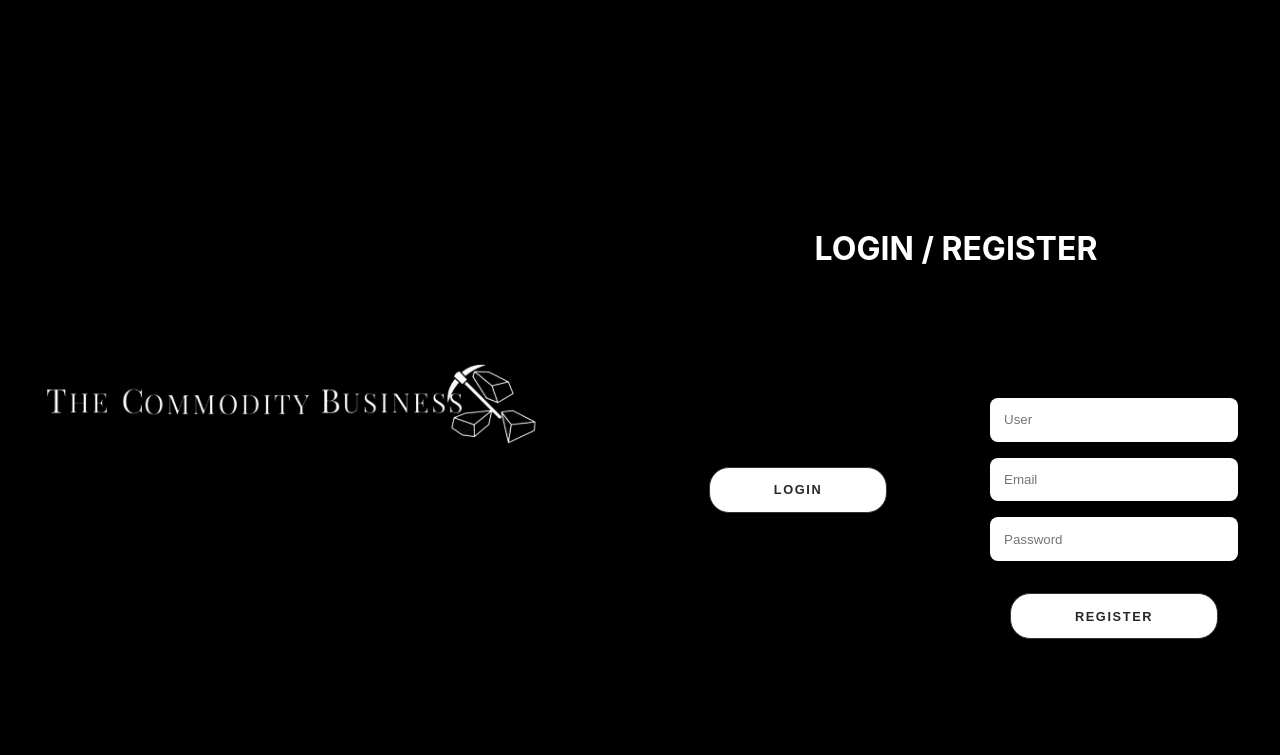
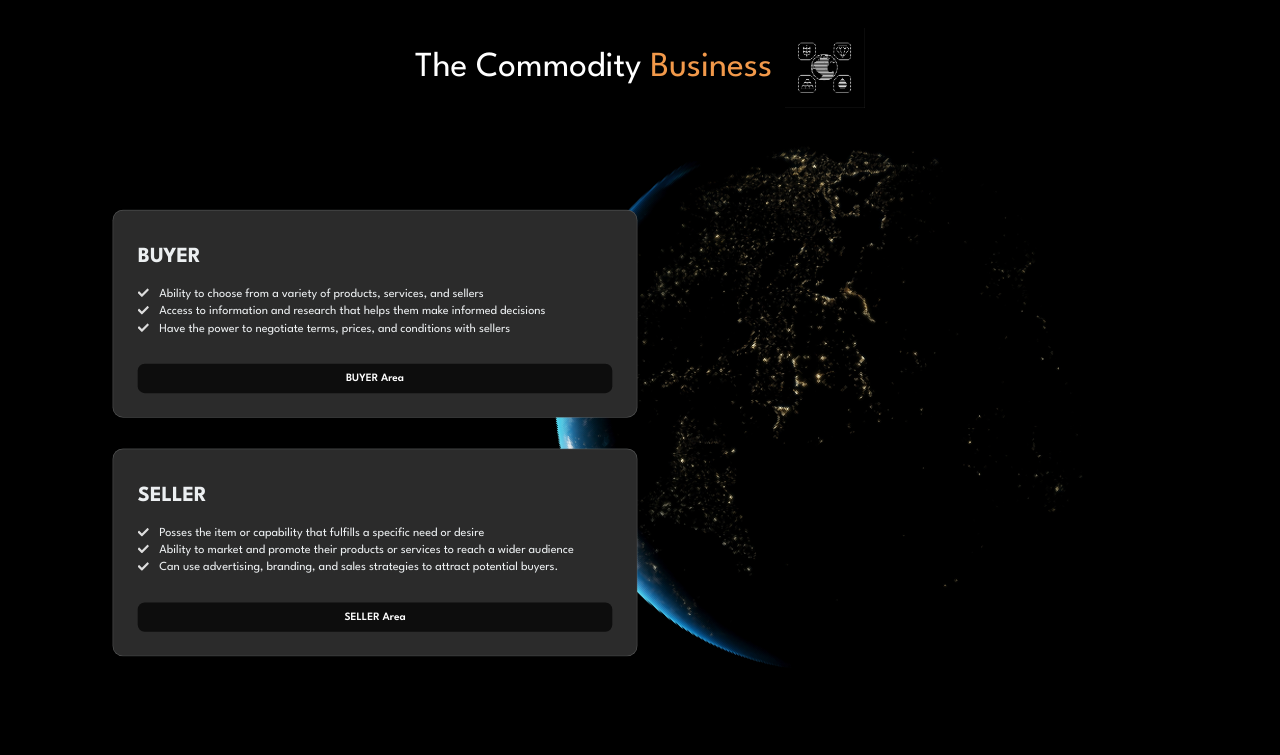
Before and after one commit to d1gga1/TRW-Commodity-Business, a website built with Vite: page choose.html in a window 1280 px wide. Built offline with nearby package versions, Linux system fonts and the light colour scheme.

Commit message:
finished home like Suleman said

```diff
--- a/choose.css
+++ b/choose.css
@@ -10,15 +10,13 @@
 
 html,
 body {
-  height: 100%;
-  min-height: 100vh;
+  height: 100vh;
   background-image: url(images/earth[1]_page-0001.jpg);
   background-repeat: no-repeat;
   background-size: contain;
   background-attachment: fixed;
   background-position: right;
   background-color: black;
-
 }
 
 body {
@@ -28,6 +26,7 @@ body {
   font-size: 1.1rem;
   line-height: 1.2;
   color: #ddd;
+  overflow: hidden;
 }
 
 ul {
@@ -36,18 +35,13 @@ ul {
 
 .main {
   width: 100%;
-  overflow-y: hidden;
-  overflow-x: hidden;
-  margin-bottom: 0;
-  padding-bottom: 0;
- max-height: 100vh;
+  margin-bottom: 20px;
+  margin-top: -50px;
+
 }
 
 .cards {
   position: relative;
-  margin-top: 20px;
-  margin-bottom: 0;
-  padding-bottom: 0;
 }
 
 .cards__inner {
@@ -57,11 +51,7 @@ ul {
   gap: 2.5em;
   transform: scale(0.7);
   max-width: 750px;
-  margin-bottom: 0;
-  padding-bottom: 0;
-
 }
-
 
 .card {
   --flow-space: 0.5em;
@@ -182,23 +172,28 @@ h1{
   color: white;
 	text-align: center;
 	position: relative;
-	top: 25%;
 	z-index: 101;
-}
-
-.body-header{
-  margin-bottom:10px;
-  margin-left: -5%;x
+  font-weight: 100;
 }
 
 .header-logo{
-  width: 15%;
-  position: absolute;
-  top: 0px;
-  left: 20px;
-  margin: 20px;
+  display: flex;
+  align-items: center;
+  justify-content: space-between;
+  width: 450px;
 }
 
-.header-logo img {
+.logo-div {
+  width: 80px;
+  height: 80px;
+}
+
+.logo {
   width: 100%;
+  height: 100%;
+  border: none;
 }
+
+.header-logo span {
+  color: #f2994a;
+}
--- a/choose.html
+++ b/choose.html
@@ -4,65 +4,57 @@
     <meta charset="UTF-8">
     <meta name="viewport" content="width=device-width, initial-scale=1.0">
     <title>Document</title>
-    <link rel="stylesheet" href="login-main.css" />
-</head>
-<body>
-<div class="container1">
-    <div class="left-column">
-        <!-- Contenuto della colonna sinistra -->
+    <link rel="stylesheet" href="choose.css" />
+  </head>
+  <body>
+    <div class="header-logo">
+      <h1>The Commodity <span>Business</span></h1>
+      <div class="logo-div">
+        <img src="images/TCB_logo-new.png" class="logo" alt="Business Logo">
+      </div>
     </div>
-    <div class="right-column">
-        <h1>LOGIN / REGISTER</h1>
+    <main class="main flow">
+      <div class="main__cards cards">
+        <div class="cards__inner">
+          <div class="cards__card card">
+            <h2 class="card__heading"></h2>
+            <p class="card__price">BUYER</p>
+            <ul role="list" class="card__bullets flow">
+              <li>
+                Ability to choose from a variety of products, services, and
+                sellers
+              </li>
+              <li>
+                Access to information and research that helps them make informed
+                decisions
+              </li>
+              <li>
+                Have the power to negotiate terms, prices, and conditions with
+                sellers
+              </li>
+            </ul>
+            <a href="index.html" class="card__cta cta">BUYER Area</a>
+          </div>
 
-        <div class="container right-panel-active">
-            <!-- Sign Up -->
-
-            <div class="container__form container--signin">
-                <form action="#" class="form" id="form2" onsubmit="return validateForm()">
-                    <h2 class="form__title">Login</h2>
-                    <input type="email" placeholder="Email" id="emailField" class="input" required />
-                    <input type="password" placeholder="Password" id="passwordField" class="input" required />
-                    <a href="#" class="link">Forgot your password?</a>
-                    <a href="globe.html" class="btn" id="loginButton">Login</a>
-                </form>
-            </div>
-
-            <script>
-                function validateForm() {
-                    const emailField = document.getElementById("emailField");
-                    const passwordField = document.getElementById("passwordField");
-
-                    if (emailField.value.trim() === "" || passwordField.value.trim() === "") {
-                        // Mostra un messaggio di errore o esegui un'altra azione per avvisare l'utente.
-                        alert("Si prega di compilare tutti i campi.");
-                        return false; // Impedisce l'invio del modulo.
-                    }
-                    return true; // Permette l'invio del modulo se i campi sono compilati.
-                }
-            </script>
-
-            <!-- Sign In -->
-            <div class="container__form container--signup">
-                <form action="#" class="form" id="form1">
-                    <h2 class="form__title">Register</h2>
-                    <input type="text" placeholder="User" class="input" required />
-                    <input type="email" placeholder="Email" class="input" required />
-                    <input type="password" placeholder="Password" class="input" required />
-                    <button href="globe.html" class="btn">Register</button>
-                </form>
-            </div>
-
-            <!-- Overlay -->
-            <div class="container__overlay">
-                <div class="overlay">
-                    <div class="overlay__panel overlay--left">
-                        <button class="btn" id="signIn">Login</button>
-                    </div>
-                    <div class="overlay__panel overlay--right">
-                        <button class="btn" id="signUp">Register</button>
-                    </div>
-                </div>
-            </div>
+          <div class="cards__card card">
+            <h2 class="card__heading"></h2>
+            <p class="card__price">SELLER</p>
+            <ul role="list" class="card__bullets flow">
+              <li>
+                Posses the item or capability that fulfills a specific need or
+                desire
+              </li>
+              <li>
+                Ability to market and promote their products or services to
+                reach a wider audience
+              </li>
+              <li>
+                Can use advertising, branding, and sales strategies to attract
+                potential buyers.
+              </li>
+            </ul>
+            <a href="index-seller.html" class="card__cta cta">SELLER Area</a>
+          </div>
         </div>
     </div>
 </div>
```
Also changed, not shown: images/TCB_logo-new.png (added), images/tcm-logo.jpg (deleted).
